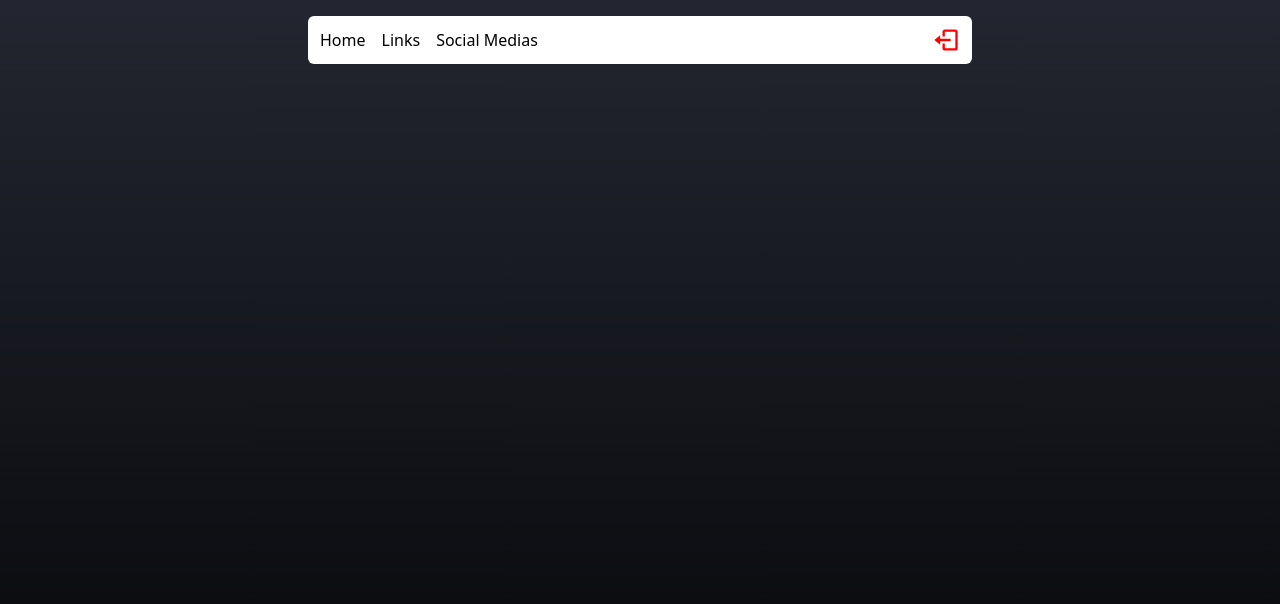
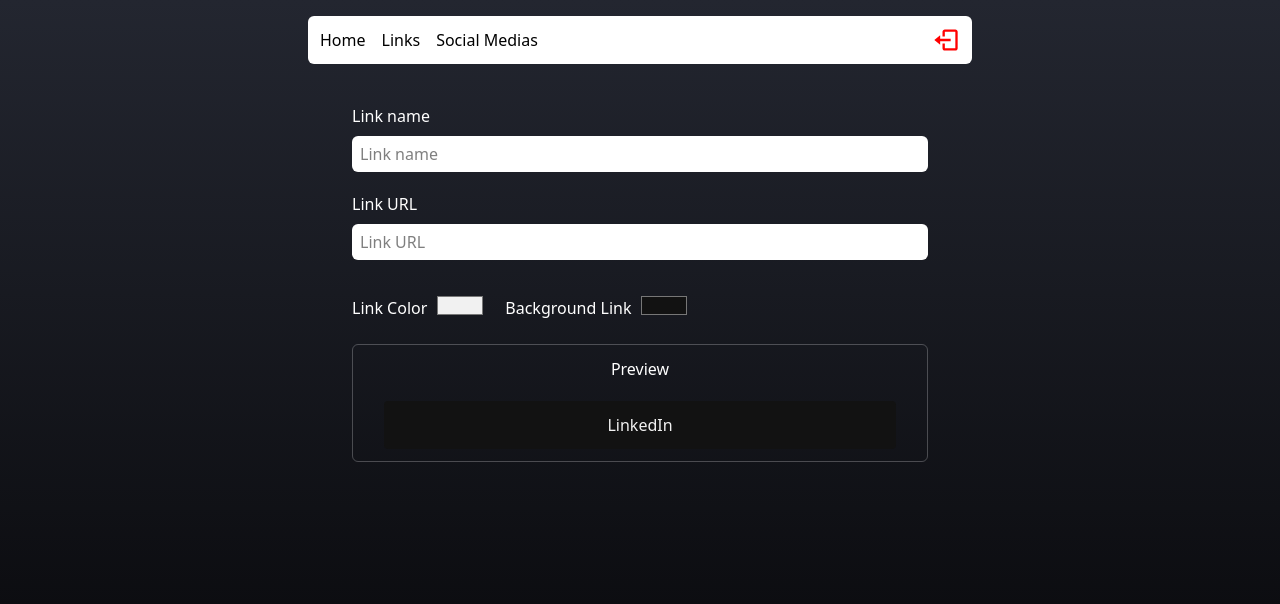
Before and after one commit to EwerssonSllv/Linktree-Personal, a React (Vite) app: page /admin in a window 1280 px wide. Shown: the top 604 px of the page. Built offline with nearby package versions, Linux system fonts and the light colour scheme; no server answers; sample sign-in values are in the browser's storage.

Commit message:
Link form

```diff
--- a/src/pages/admin/index.tsx
+++ b/src/pages/admin/index.tsx
@@ -1,9 +1,55 @@
+import { useState } from "react";
 import { Header } from "../../components/header";
+import { Input } from "../../components/input";
 
-export function Admin(){
-    return(
+
+export function Admin() {
+    const [nameInput, setNameInput] = useState("")
+    const [urlInput, setUrlInput] = useState("")
+    const [textColorInput, setTextColorInput] = useState("#f1f1f1")
+    const [backgroundColorInput, setBackgroundColorInput] = useState("#121212")
+
+    return (
         <div className="flex items-center flex-col min-h-screen pb-7 px-2">
-            <Header/>
+            <Header />
+            <form className="flex flex-col mt-8 w-full max-w-xl">
+                <label className="text-white font-medium mt-2 mb-2 ">Link name</label>
+                <Input placeholder="Link name"
+                    value={nameInput}
+                    onChange={(e) => setNameInput(e.target.value)} />
+                <label className="text-white font-medium mt-2 mb-2 ">Link URL</label>
+                <Input placeholder="Link URL"
+                    type="url"
+                    value={urlInput}
+                    onChange={(e) => setUrlInput(e.target.value)} />
+
+                <section className="flex my-4 gap-5">
+                    <div className="flex gap-2">
+                        <label className="text-white font-medium mt-2 mb-2">Link Color</label>
+                        <input
+                            className="mt-1"
+                            type="color"
+                            value={textColorInput}
+                            onChange={(e) => setTextColorInput(e.target.value)} />
+                    </div>
+                    <div className="flex gap-2">
+                        <label className="text-white font-medium mt-2 mb-2">Background Link</label>
+                        <input
+                            className="mt-1"
+                            type="color"
+                            value={backgroundColorInput}
+                            onChange={(e) => setBackgroundColorInput(e.target.value)} />
+                    </div>
+                </section>
+                <div className="flex items-center justify-center flex-col mb-7 p-1 border-gray-100/25 border rounded-md">
+                    <label className="text-white font-medium mt-2 mb-3">Preview</label>
+                    <article
+                        className="w-11/12 max-w-lg flex flex-col items-center justify-between bg-zinc-900 rounded px-1 py-3"
+                        style={{ marginBottom: 8, marginTop: 8, backgroundColor: backgroundColorInput, }}>
+                        <p className="font-medium" style={{ color: textColorInput }}>LinkedIn</p>
+                    </article>
+                </div>
+            </form>
         </div>
     )
 }
```
